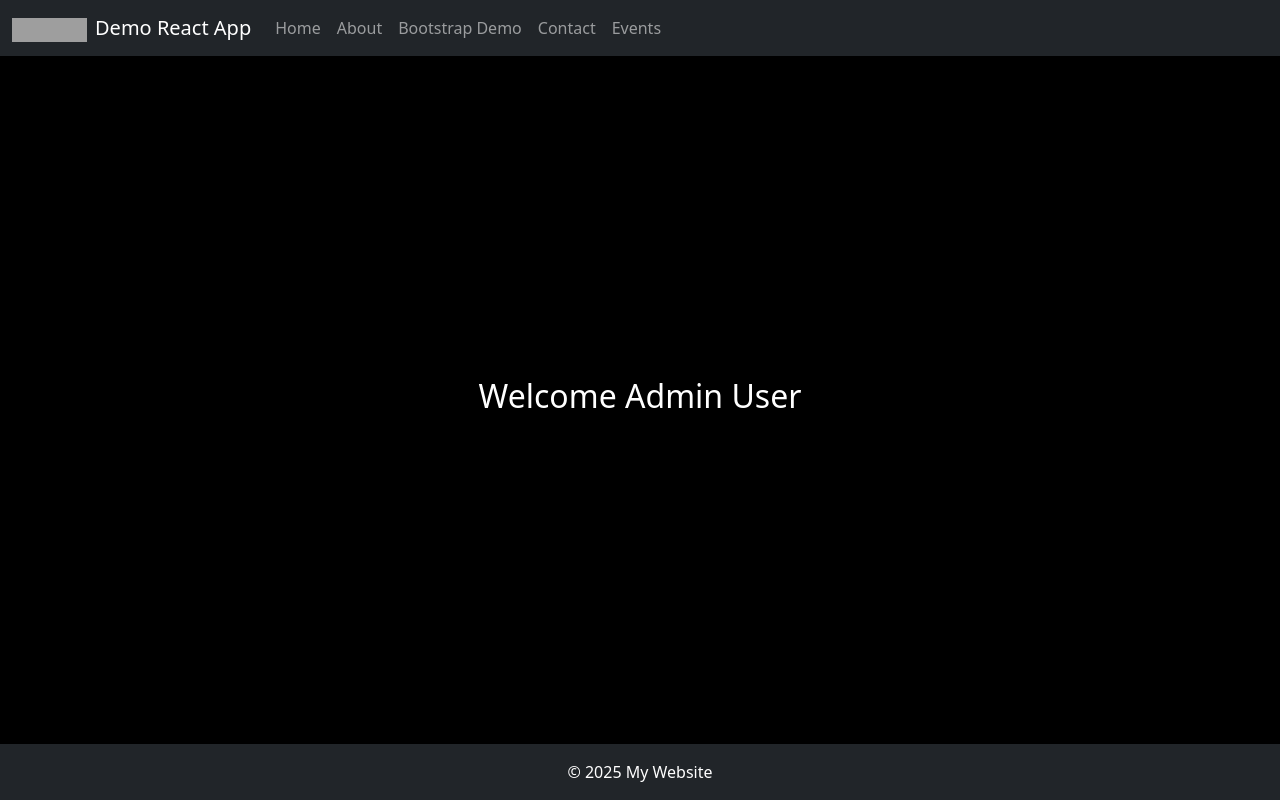
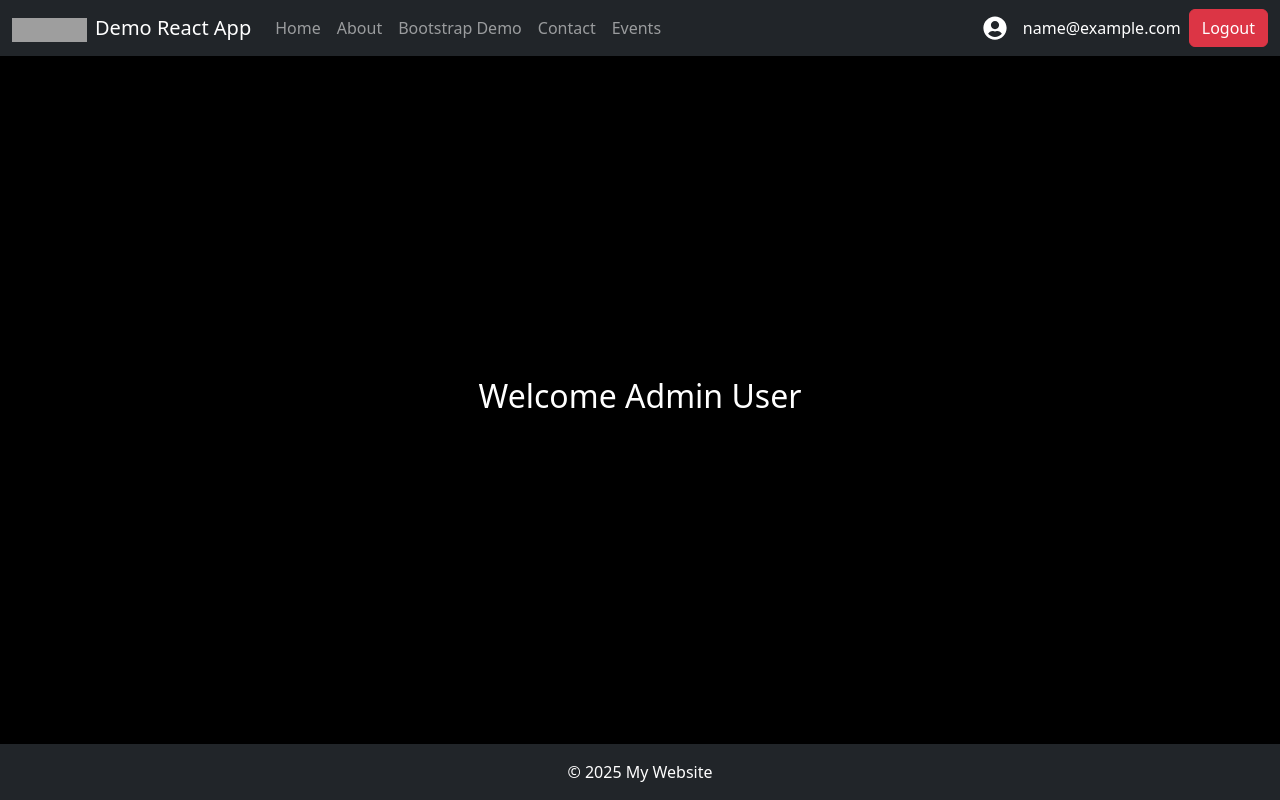
Before and after one commit to cfahim/uvu_cs3660_react, a React (Vite) app: page /login in a window 1280 px wide. Both pictures are taken after typing "name@example.com", "Sample123" into the empty fields and a click on the button "Login". Built offline with nearby package versions, Linux system fonts and the light colour scheme; grey boxes are pictures that could not be loaded.

Commit message:
added context to login

```diff
--- a/package.json
+++ b/package.json
@@ -13,6 +13,7 @@
     "react": "^18.3.1",
     "react-confetti": "^6.2.2",
     "react-dom": "^18.3.1",
+    "react-icons": "^5.4.0",
     "react-router-dom": "^7.1.2"
   },
   "devDependencies": {
--- a/src/App.jsx
+++ b/src/App.jsx
@@ -7,7 +7,7 @@ import Events from './pages/Events';
 import Surprise from './pages/Surprise';
 import AuthRoute from './AuthRoute';
 import Login from './pages/Login';
-import Admin from './pages/Admin';
+import Admin from './pages/admin/Admin';
 
 
 function App() {
--- a/src/AuthRoute.jsx
+++ b/src/AuthRoute.jsx
@@ -1,8 +1,10 @@
+import { useContext, React } from "react";
 import { Navigate, Outlet } from "react-router-dom";
+import { AuthContext } from "./context/AuthContext";
 
 const AuthRoute = () => {
-  const token = localStorage.getItem("token");
-  return token ? <Outlet /> : <Navigate to="/login" replace />;
+  const { isLoggedIn } = useContext(AuthContext);
+  return isLoggedIn ? <Outlet /> : <Navigate to="/login" replace />;
 };
 
 export default AuthRoute;
--- /dev/null
+++ b/src/context/AuthContext.jsx
@@ -0,0 +1,43 @@
+import { createContext, useState, useEffect } from "react";
+
+export const AuthContext = createContext(null);
+
+export const AuthProvider = ({ children }) => {
+    const [isLoggedIn, setIsLoggedIn] = useState(false);
+    const [token, setToken] = useState(null);
+
+    useEffect(() => {
+        let token = localStorage.getItem("token");
+        if (token) {
+            token = JSON.parse(token);
+            if(token.expiration < new Date().getTime())
+                logout(); // Remove token if expired
+            else
+            {
+                setIsLoggedIn(true); // Convert token existence to boolean
+                setToken(token);
+            }
+        }
+    }, []);
+
+    const login = (username, password) => {
+        const now = new Date();
+        const fakeToken = { username, password, expiration: now.setMinutes(now.getMinutes() + 1) };
+        localStorage.setItem("token", JSON.stringify(fakeToken));
+        setIsLoggedIn(true);
+        setToken(fakeToken);
+        return true;
+    }
+
+    const logout = () => {
+        localStorage.removeItem("token");
+        setIsLoggedIn(false);
+        setToken(null);
+    }
+
+    return (
+        <AuthContext.Provider value={{ isLoggedIn, token, login, logout }}>
+            {children}
+        </AuthContext.Provider>
+    );
+};
--- a/src/main.jsx
+++ b/src/main.jsx
@@ -3,6 +3,7 @@ import { createRoot } from 'react-dom/client'
 import { BrowserRouter } from 'react-router-dom'
 import './index.css'
 import App from './App.jsx'
+import { AuthProvider } from './context/AuthContext.jsx'
 
 // NOTE: App is imported and used like it's own HTML Tag <App />
 // This is because React is a library that allows you to create components that can be used like HTML tags
@@ -10,7 +11,9 @@ import App from './App.jsx'
 createRoot(document.getElementById('root')).render(
   <StrictMode>
     <BrowserRouter>
-      <App />
+      <AuthProvider>
+        <App />
+      </AuthProvider>
     </BrowserRouter>
   </StrictMode>,
 )
--- a/src/pages/Login.jsx
+++ b/src/pages/Login.jsx
@@ -1,20 +1,21 @@
-import React, { useState, useEffect } from "react";
+import React, { useState, useEffect, useContext } from "react";
 import MainLayout from "./layouts/MainLayout";
 import { useNavigate } from "react-router-dom";
+import { AuthContext } from "../context/AuthContext";
 
 function Login() {
     const [email, setEmail] = useState("");
     const [password, setPassword] = useState("");
     const [error, setError] = useState("");
+    const { isLoggedIn, login } = useContext(AuthContext);
     const navigate = useNavigate();
 
     // Redirect if token exists
     useEffect(() => {
-        const token = localStorage.getItem("token");
-        if (token) {
-            navigate("/admin"); // Redirect to /admin if already logged in
+        if (isLoggedIn) {
+            navigate("/admin");
         }
-    }, [navigate]);
+    }, [isLoggedIn, navigate]);
 
     const handleSubmit = (e) => {
         e.preventDefault();
@@ -24,10 +25,11 @@ function Login() {
             return;
         }
 
-        // Fake authentication (replace with API call)
-        const fakeToken = { email, password };
-        localStorage.setItem("token", fakeToken); // Save token in localStorage
-        navigate("/admin"); // Redirect after login
+        // Fake authentication (replace with API call) with expiration time of 1 hour
+        if(login(email, password))
+            navigate("/admin"); // Redirect after login
+        else
+            setError("Invalid email or password!");
     };
 
     return (
--- a/src/pages/MainNav.jsx
+++ b/src/pages/MainNav.jsx
@@ -1,12 +1,15 @@
-import React from "react";
+import { useContext, React } from "react";
 import { Link } from "react-router-dom";
-import uvuLogo from '../assets/utah-valley-university.svg';
+import { FaUserCircle } from "react-icons/fa"; // Import FontAwesome icon
+import { AuthContext } from "../context/AuthContext";
 
 const WORDPRESS_IMAGES = {
     uvulogo: "https://www.prof-fahim.online/cs3660wp/wp-content/uploads/2025/01/utah-valley-university.svg",
 };
 
 const MainNav = () => {
+    const { isLoggedIn, token, logout } = useContext(AuthContext);
+
     return (
         <nav className="navbar navbar-expand-lg navbar-dark bg-dark sticky-top">
             <div className="container-fluid">
@@ -53,6 +56,21 @@ const MainNav = () => {
                             </Link>
                         </li>
                     </ul>
+                    <div className="ms-auto">
+                        {isLoggedIn ? (
+                            <div className="d-flex align-items-center">
+                                <FaUserCircle size={24} className="me-3" title={token?.username} />
+                                <span className="text-white me-2">{token?.username}</span>
+                                <button className="btn btn-danger" onClick={logout}>
+                                    Logout
+                                </button>
+                            </div>
+                        ) : (
+                            <Link className="nav-link text-white" to="/login">
+                                <FaUserCircle size={24} className="me-3" title="Login" />
+                            </Link>
+                        )}
+                    </div>
                 </div>
             </div>
         </nav>
--- a/src/pages/Admin.jsx
+++ b/src/pages/admin/Admin.jsx
@@ -1,5 +1,5 @@
-import React from "react";
-import MainLayout from "./layouts/MainLayout";
+import { React } from "react";
+import MainLayout from "../layouts/MainLayout";
 
 const Admin = () => {
     return (
```
Also changed, not shown: 1 other file (tests, documents, lock files or other folders).
